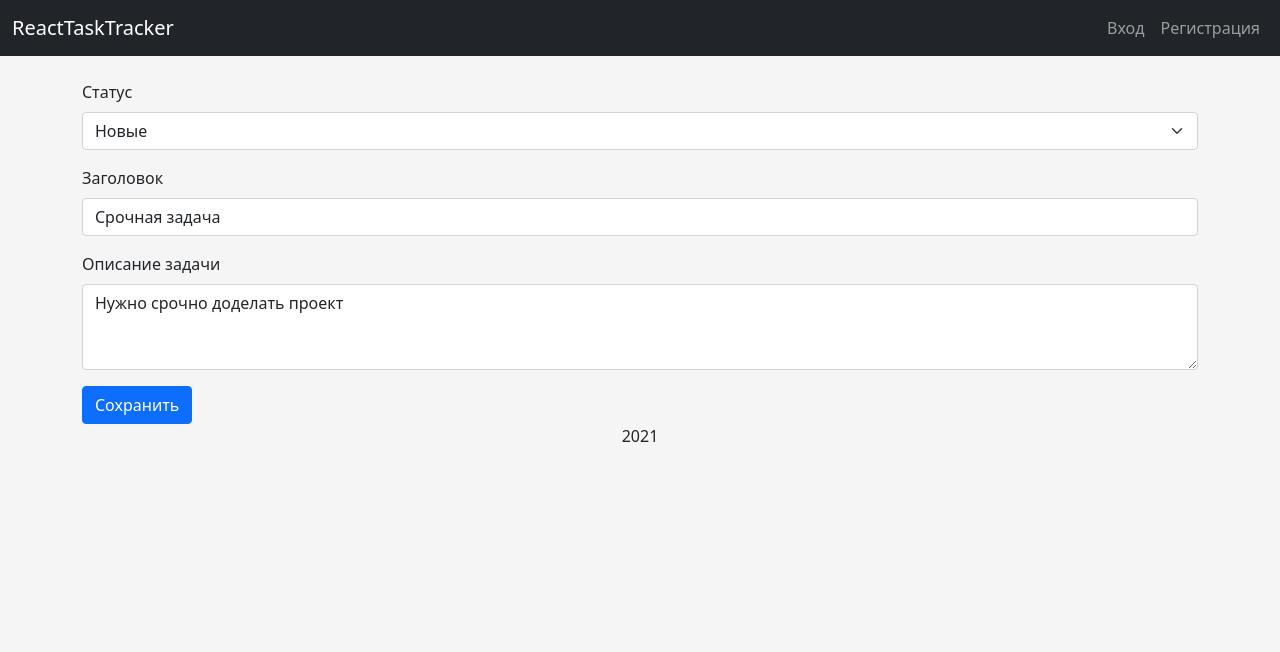
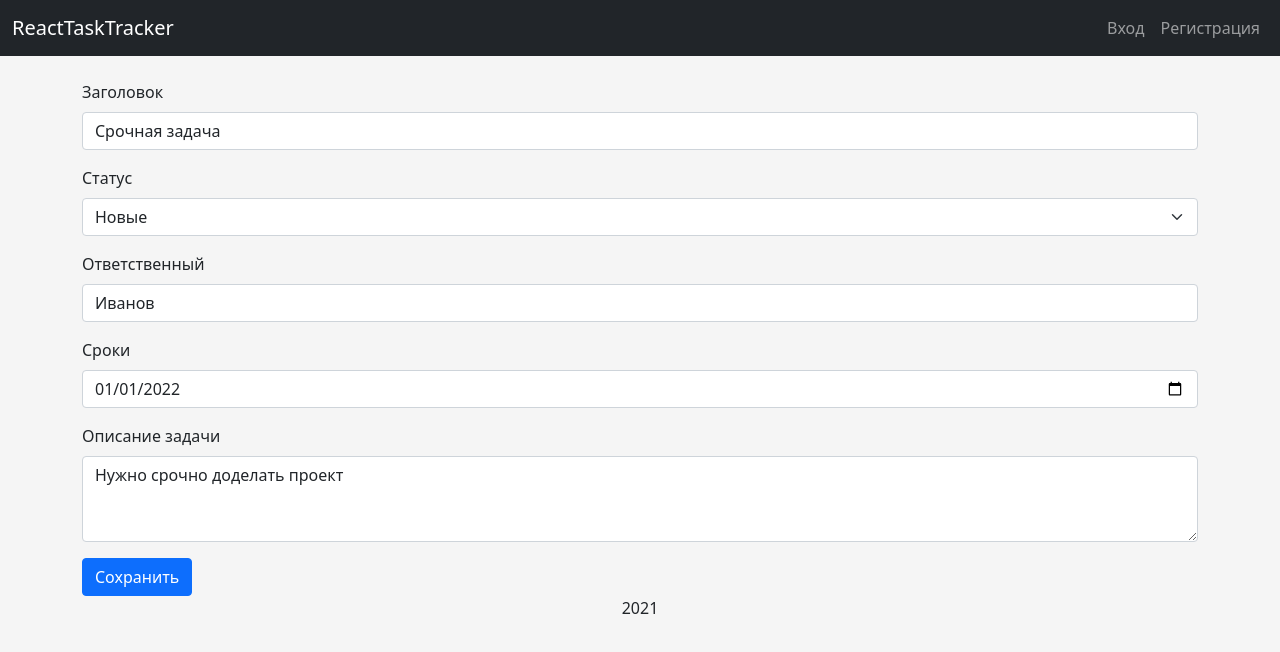
Before and after one commit to JFD-projects/ReactTaskTracker, a React (Create React App) app: page /tasks/1 in a window 1280 px wide. Shown: the top 652 px of the page. Built offline with nearby package versions, Linux system fonts and the light colour scheme.

Commit message:
addTask form

```diff
--- a/src/App.js
+++ b/src/App.js
@@ -7,13 +7,12 @@ import "./App.css"
 import Login from "./pages/login/login"
 import Main from "./pages/main/main"
 import Register from "./pages/register/register"
-import NewTask from "./pages/tasks/new"
 import Task from "./pages/tasks/task"
 import Tasks from "./pages/tasks/tasks"
-
 import { BrowserRouter as Router } from "react-router-dom"
 import MainTemplate from "./templates/main/mainTemplate"
 import AuthTemplate from "./templates/auth/authTemplate"
+import TaskAdd from "./components/kanban/taskAdd"
 
 function App() {
   return (
@@ -23,7 +22,7 @@ function App() {
           <Route path="/" exact component={() => <MainTemplate content={Main} />} />
           <Route path="/login" component={() => <AuthTemplate content={Login} />} />
           <Route path="/register" component={() => <AuthTemplate content={Register} />} />
-          <Route path="/tasks/new/:columnId" component={() => <MainTemplate content={NewTask} />} />
+          <Route path="/tasks/add" component={() => <MainTemplate content={TaskAdd} />} />
           <Route path="/tasks/:taskId" component={(...rest) => <MainTemplate content={Task} {...rest} />} />
           <Route path="/tasks" component={() => <MainTemplate content={Tasks} />} />
         </Switch>
--- a/src/api/api.js
+++ b/src/api/api.js
@@ -7,9 +7,33 @@ let columns = [
 ]
 
 let tasks = [
-  { id: 1, text: "Нужно срочно доделать проект", title: "Срочная задача", columnId: 1, active: 1 },
-  { id: 2, text: "Второй проект по-приколу сдлеать", title: "Вторая задача", columnId: 1, active: 1 },
-  { id: 3, text: "Пример готовой задчи", title: "Готовая задачка", columnId: 5, active: 1 },
+  {
+    id: 1,
+    text: "Нужно срочно доделать проект",
+    title: "Срочная задача",
+    columnId: 1,
+    active: 1,
+    responsible: "Иванов",
+    deadLine: "2022-01-01",
+  },
+  {
+    id: 2,
+    text: "Второй проект по-приколу сдлеать",
+    title: "Вторая задача",
+    columnId: 1,
+    active: 1,
+    responsible: "Иванов",
+    deadLine: "2022-01-01",
+  },
+  {
+    id: 3,
+    text: "Пример готовой задчи",
+    title: "Готовая задачка",
+    columnId: 5,
+    active: 1,
+    responsible: "Иванов",
+    deadLine: "2022-01-01",
+  },
 ]
 
 let users = [{ id: 1, login: "demo", password: "demo", token: "73y4287rt687r36", name: "DEMO" }]
@@ -37,11 +61,11 @@ const Api = {
       }, 100)
     })
   },
-  addTask: (title, text, columnId) => {
+  addTask: (data) => {
     return new Promise((resolve, reject) => {
       setTimeout(() => {
         const index = Math.max(...tasks.map((item) => item.id)) + 1
-        tasks = [...tasks, { id: index, text: text, title: title, columnId: columnId, active: 1 }]
+        tasks = [...tasks, { text: "", title: "", columnId: 1, active: 1, ...data, id: index }]
         resolve(true)
       }, 100)
     })
@@ -51,7 +75,7 @@ const Api = {
       setTimeout(() => {
         id = Number(id)
         const findIndex = tasks.findIndex((item) => item.id === id)
-        if (findIndex !== undefined) {
+        if (findIndex !== -1) {
           tasks[findIndex] = { ...tasks[findIndex], ...data }
         }
         resolve(true)
--- /dev/null
+++ b/src/components/kanban/task.jsx
@@ -0,0 +1,51 @@
+import React, { useEffect, useState } from "react"
+import { useParams, useHistory } from "react-router-dom"
+import Api from "../../api/api"
+import Loading from "../../components/loading/loading"
+import TaskForm from "./taskForm"
+
+const Task = ({ taskId }) => {
+  const history = useHistory()
+  const [columns, setColumns] = useState([])
+  const [task, setTask] = useState()
+  const params = useParams()
+
+  const loadColumns = () => {
+    Api.getColumns().then((result) => {
+      setColumns(result)
+    })
+  }
+
+  const loadTask = (id) => {
+    Api.getTaskById(id).then((result) => {
+      setTask(result)
+    })
+  }
+
+  useEffect(() => {
+    loadColumns()
+    loadTask(params.taskId)
+  }, [])
+
+  const onSubmitHandler = (event) => {
+    event.preventDefault()
+    task.columnId = Number(task.columnId)
+    Api.updateTask(params.taskId, task)
+    history.replace("/tasks")
+  }
+
+  const editTaskHandler = (field) => {
+    return ({ target }) => {
+      setTask({ ...task, [field]: target.value })
+    }
+  }
+
+  return (
+    <>
+      <Loading hidden={task}></Loading>
+      {task && <TaskForm {...{ task, columns, editTaskHandler, onSubmitHandler }} />}
+    </>
+  )
+}
+
+export default Task
--- /dev/null
+++ b/src/components/kanban/taskAdd.jsx
@@ -0,0 +1,59 @@
+import React, { useEffect, useState } from "react"
+import { useHistory, useLocation } from "react-router-dom"
+import Api from "../../api/api"
+import Loading from "../loading/loading"
+import TaskForm from "./taskForm"
+
+function useQuery() {
+  return new URLSearchParams(useLocation().search)
+}
+
+const TaskAdd = () => {
+  const query = useQuery()
+  const history = useHistory()
+  const [columns, setColumns] = useState([])
+  const [task, setTask] = useState({
+    text: "",
+    title: "",
+    responsible: "",
+    deadLine: "",
+    columnId: query.get("columnId"),
+  })
+
+  const loadColumns = () => {
+    Api.getColumns().then((result) => {
+      setColumns(result)
+      // set default
+      if (result.findIndex((item) => item.id === Number(task.columnId)) === -1) {
+        setTask({ ...task, columnId: result[0]?.id })
+      }
+    })
+  }
+
+  useEffect(() => {
+    loadColumns()
+  }, [])
+
+  const onSubmitHandler = (event) => {
+    event.preventDefault()
+    console.log(task)
+    task.columnId = Number(task.columnId)
+    Api.addTask(task)
+    history.replace("/tasks")
+  }
+
+  const editTaskHandler = (field) => {
+    return ({ target }) => {
+      setTask({ ...task, [field]: target.value })
+    }
+  }
+
+  return (
+    <>
+      <Loading hidden={columns}></Loading>
+      {columns && <TaskForm {...{ task, columns, editTaskHandler, onSubmitHandler }} />}
+    </>
+  )
+}
+
+export default TaskAdd
--- /dev/null
+++ b/src/components/kanban/taskForm.jsx
@@ -0,0 +1,81 @@
+import React from "react"
+
+const TaskForm = ({ task, columns, editTaskHandler, onSubmitHandler }) => {
+  return (
+    <div className="container">
+      <form onSubmit={onSubmitHandler}>
+        <fieldset>
+          <div className="mb-3">
+            <label htmlFor="taskTitle" className="form-label">
+              Заголовок
+            </label>
+            <input
+              type="text"
+              id="taskTitle"
+              className="form-control"
+              value={task.title}
+              onChange={editTaskHandler("title")}
+              required
+            />
+          </div>
+          <div className="mb-3">
+            <label htmlFor="taskStatus" className="form-label">
+              Статус
+            </label>
+            <select
+              className="form-select"
+              aria-label="Default select example"
+              value={task.columnId}
+              onChange={editTaskHandler("columnId")}>
+              {columns.map((column) => (
+                <option key={column.id} value={column.id}>
+                  {column.title}
+                </option>
+              ))}
+            </select>
+          </div>
+          <div className="mb-3">
+            <label htmlFor="taskResponsible" className="form-label">
+              Ответственный
+            </label>
+            <input
+              type="text"
+              id="taskResponsible"
+              className="form-control"
+              value={task.responsible}
+              onChange={editTaskHandler("responsible")}
+            />
+          </div>
+          <div className="mb-3">
+            <label htmlFor="taskDeadLine" className="form-label">
+              Сроки
+            </label>
+            <input
+              type="date"
+              id="taskDeadLine"
+              className="form-control"
+              value={task.deadLine}
+              onChange={editTaskHandler("deadLine")}
+            />
+          </div>
+          <div className="mb-3">
+            <label htmlFor="taskDescription" className="form-label">
+              Описание задачи
+            </label>
+            <textarea
+              className="form-control"
+              id="taskDescription"
+              rows="3"
+              value={task.text}
+              onChange={editTaskHandler("text")}></textarea>
+          </div>
+          <button type="submit" className="btn btn-primary">
+            Сохранить
+          </button>
+        </fieldset>
+      </form>
+    </div>
+  )
+}
+
+export default TaskForm
--- a/src/pages/tasks/task.jsx
+++ b/src/pages/tasks/task.jsx
@@ -1,99 +1,6 @@
-import React, { useEffect, useState } from "react"
-import { useParams, useHistory } from "react-router-dom"
-import Api from "../../api/api"
-import Loading from "../../components/loading/loading"
+import KanbanTask from "../../components/kanban/task"
 
 const Task = ({ taskId }) => {
-  const history = useHistory()
-  const [columns, setColumns] = useState([])
-  const [task, setTask] = useState()
-  const params = useParams()
-
-  const loadColumns = () => {
-    Api.getColumns().then((result) => {
-      setColumns(result)
-    })
-  }
-
-  const loadTask = (id) => {
-    Api.getTaskById(id).then((result) => {
-      setTask(result)
-    })
-  }
-
-  useEffect(() => {
-    loadColumns()
-    loadTask(params.taskId)
-  }, [])
-
-  const onSubmitHandler = (event) => {
-    event.preventDefault()
-    task.columnId = Number(task.columnId)
-    Api.updateTask(params.taskId, task)
-    history.replace("/tasks")
-  }
-
-  const editTaskHandler = (field) => {
-    return ({ target }) => {
-      setTask({ ...task, [field]: target.value })
-    }
-  }
-
-  return (
-    <>
-      <Loading hidden={task}></Loading>
-      {task && (
-        <div className="container">
-          <form onSubmit={onSubmitHandler}>
-            <fieldset>
-              <div className="mb-3">
-                <label htmlFor="taskStatus" className="form-label">
-                  Статус
-                </label>
-                <select
-                  className="form-select"
-                  aria-label="Default select example"
-                  value={task.columnId}
-                  onChange={editTaskHandler("columnId")}>
-                  {columns.map((column) => (
-                    <option key={column.id} value={column.id}>
-                      {column.title}
-                    </option>
-                  ))}
-                </select>
-              </div>
-              <div className="mb-3">
-                <label htmlFor="taskTitle" className="form-label">
-                  Заголовок
-                </label>
-                <input
-                  type="text"
-                  id="taskTitle"
-                  className="form-control"
-                  value={task.title}
-                  onChange={editTaskHandler("title")}
-                />
-              </div>
-              <div className="mb-3">
-                <label htmlFor="taskDescription" className="form-label">
-                  Описание задачи
-                </label>
-                <textarea
-                  className="form-control"
-                  id="taskDescription"
-                  rows="3"
-                  value={task.text}
-                  onChange={editTaskHandler("text")}></textarea>
-              </div>
-              <button type="submit" className="btn btn-primary">
-                Сохранить
-              </button>
-            </fieldset>
-          </form>
-        </div>
-      )}
-    </>
-  )
+  return <KanbanTask taskId={taskId} />
 }
-
 export default Task
--- a/src/pages/tasks/tasks.jsx
+++ b/src/pages/tasks/tasks.jsx
@@ -1,5 +1,5 @@
 import React from "react"
-import Kanban from "../../components/kanban"
+import Kanban from "../../components/kanban/kanban"
 
 const Tasks = () => {
   return (
```
Also changed, not shown: src/components/kanban/kanban.jsx (renamed from src/components/kanban.jsx, +3 -8 lines), src/components/kanban/kanban.css (renamed from src/components/kanban.css).
